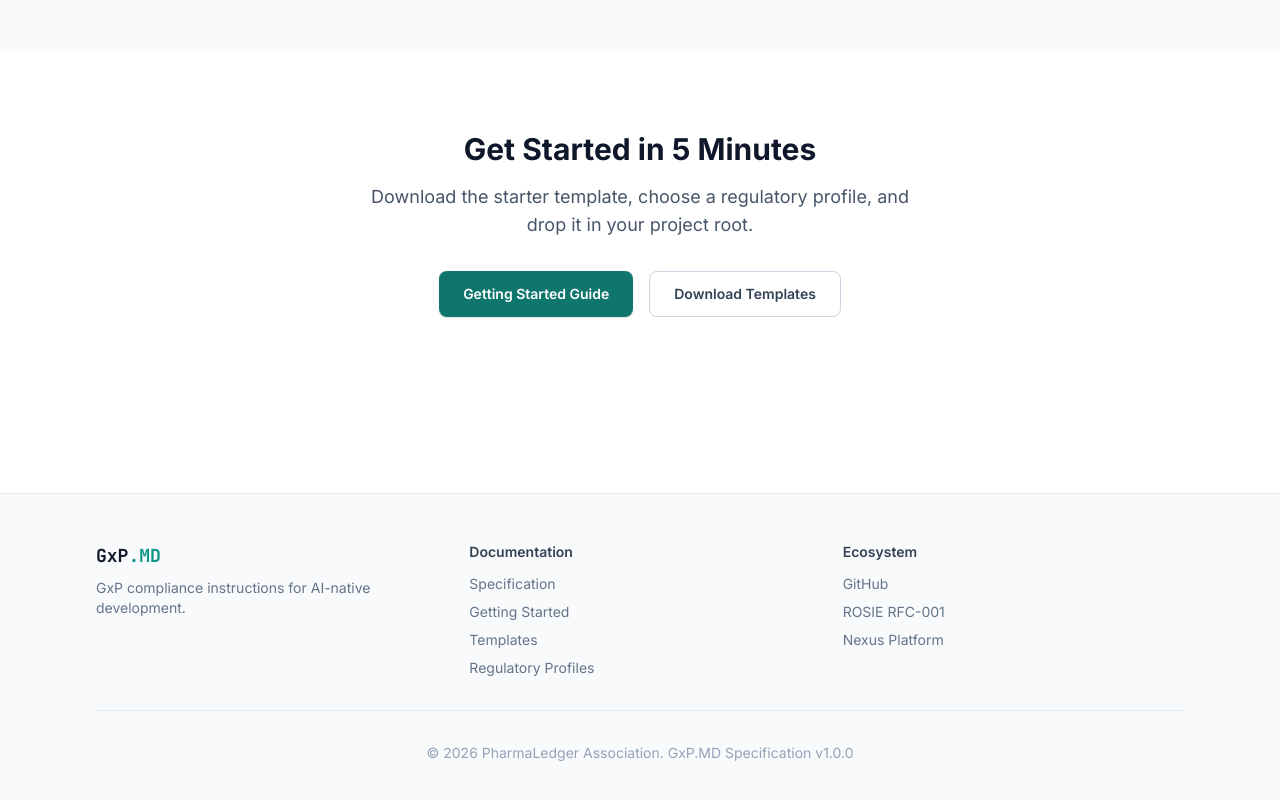
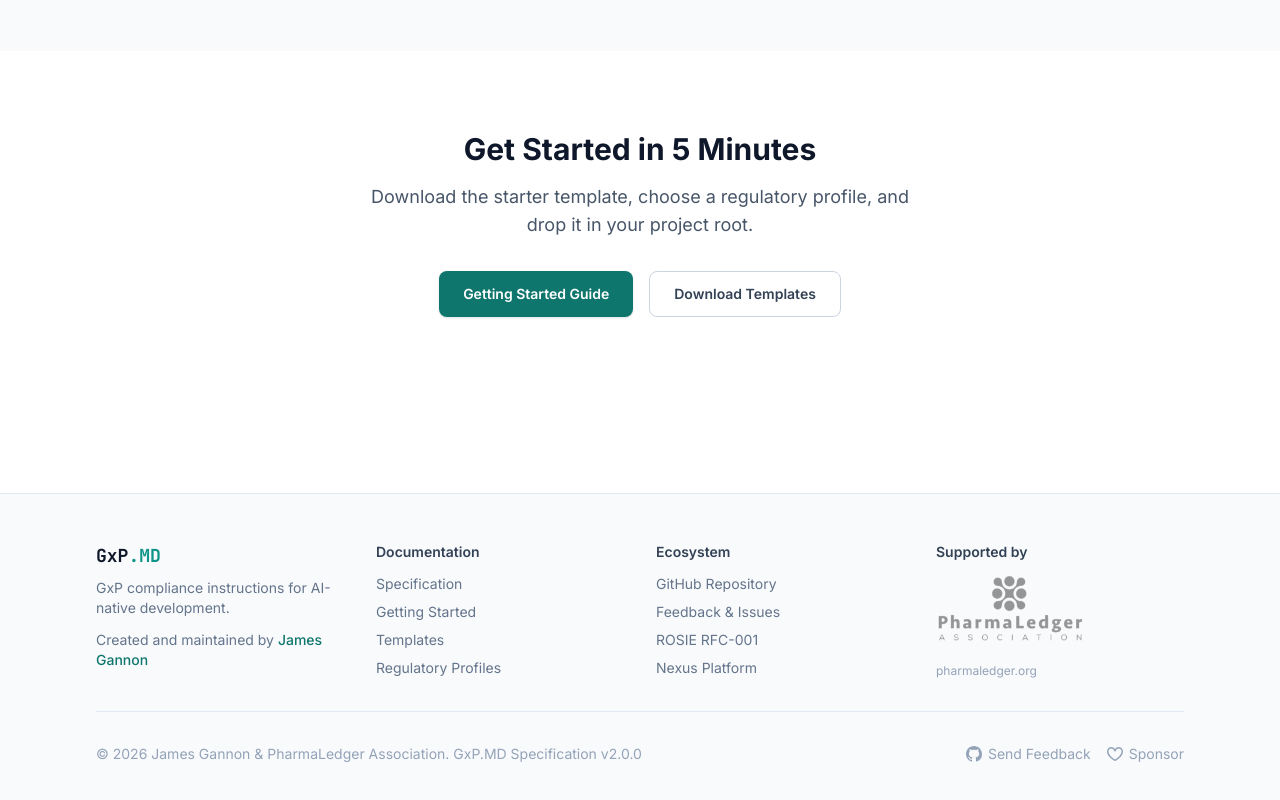
Before and after one commit to PL-James/gxp-md, an Astro site in the folder site/: page / in a window 1280 px wide. Shown: the part 3263-4063 px from the top of the page. Built offline with nearby package versions, Linux system fonts and the light colour scheme; Astro itself is replaced by a stand-in of ours.

Commit message:
feat: update footer with attribution, PharmaLedger logo, feedback, and sponsor links
- Created by James Gannon with link to policywonk.xyz
- Supported by PharmaLedger Association with logo and link
- Feedback via GitHub Issues (Send Feedback link)
- GitHub Sponsors link with heart icon
- Added .github/FUNDING.yml for sponsor button on repo

Co-Authored-By: Claude Opus 4.6 <noreply@anthropic.com>

```diff
--- a/site/src/components/Footer.astro
+++ b/site/src/components/Footer.astro
@@ -4,11 +4,15 @@ const year = new Date().getFullYear();
 
 <footer class="border-t border-slate-200 bg-slate-50 mt-24">
   <div class="max-w-6xl mx-auto px-4 sm:px-6 lg:px-8 py-12">
-    <div class="grid grid-cols-1 md:grid-cols-3 gap-8">
+    <div class="grid grid-cols-1 md:grid-cols-4 gap-8">
       <div>
         <span class="font-mono font-bold text-lg text-slate-900">GxP<span class="text-gxp-600">.MD</span></span>
         <p class="mt-2 text-sm text-slate-500">
           GxP compliance instructions for AI-native development.
+        </p>
+        <p class="mt-3 text-sm text-slate-500">
+          Created and maintained by
+          <a href="https://policywonk.xyz" class="text-gxp-700 hover:text-gxp-800 font-medium transition-colors" target="_blank" rel="noopener noreferrer">James Gannon</a>
         </p>
       </div>
       <div>
@@ -23,16 +27,52 @@ const year = new Date().getFullYear();
       <div>
         <h3 class="font-semibold text-sm text-slate-700 mb-3">Ecosystem</h3>
         <ul class="space-y-2 text-sm">
-          <li><a href="https://github.com/PL-James/gxp-md" class="text-slate-500 hover:text-gxp-700 transition-colors" target="_blank" rel="noopener noreferrer">GitHub</a></li>
+          <li><a href="https://github.com/PL-James/gxp-md" class="text-slate-500 hover:text-gxp-700 transition-colors" target="_blank" rel="noopener noreferrer">GitHub Repository</a></li>
+          <li><a href="https://github.com/PL-James/gxp-md/issues" class="text-slate-500 hover:text-gxp-700 transition-colors" target="_blank" rel="noopener noreferrer">Feedback &amp; Issues</a></li>
           <li><a href="https://github.com/PL-James/ROSIE" class="text-slate-500 hover:text-gxp-700 transition-colors" target="_blank" rel="noopener noreferrer">ROSIE RFC-001</a></li>
           <li><a href="https://github.com/PL-James/nexus" class="text-slate-500 hover:text-gxp-700 transition-colors" target="_blank" rel="noopener noreferrer">Nexus Platform</a></li>
         </ul>
       </div>
+      <div>
+        <h3 class="font-semibold text-sm text-slate-700 mb-3">Supported by</h3>
+        <a href="https://pharmaledger.org" target="_blank" rel="noopener noreferrer" class="inline-block">
+          <img
+            src="/pharmaledger-logo.png"
+            alt="PharmaLedger Association"
+            width="150"
+            height="68"
+            class="brightness-0 opacity-40 hover:opacity-60 transition-opacity"
+          />
+        </a>
+        <p class="mt-3 text-xs text-slate-400">
+          <a href="https://pharmaledger.org" class="hover:text-gxp-700 transition-colors" target="_blank" rel="noopener noreferrer">pharmaledger.org</a>
+        </p>
+      </div>
     </div>
-    <div class="mt-8 pt-8 border-t border-slate-200">
-      <p class="text-sm text-slate-400 text-center">
-        &copy; {year} PharmaLedger Association. GxP.MD Specification v1.0.0
+    <div class="mt-8 pt-8 border-t border-slate-200 flex flex-col sm:flex-row items-center justify-between gap-4">
+      <p class="text-sm text-slate-400">
+        &copy; {year} <a href="https://policywonk.xyz" class="hover:text-slate-600 transition-colors" target="_blank" rel="noopener noreferrer">James Gannon</a> &amp; <a href="https://pharmaledger.org" class="hover:text-slate-600 transition-colors" target="_blank" rel="noopener noreferrer">PharmaLedger Association</a>. GxP.MD Specification v2.0.0
       </p>
+      <div class="flex items-center gap-4">
+        <a
+          href="https://github.com/PL-James/gxp-md/issues/new"
+          class="inline-flex items-center gap-1.5 text-sm text-slate-400 hover:text-gxp-700 transition-colors"
+          target="_blank"
+          rel="noopener noreferrer"
+        >
+          <svg class="w-4 h-4" fill="currentColor" viewBox="0 0 16 16"><path d="M8 0C3.58 0 0 3.58 0 8c0 3.54 2.29 6.53 5.47 7.59.4.07.55-.17.55-.38 0-.19-.01-.82-.01-1.49-2.01.37-2.53-.49-2.69-.94-.09-.23-.48-.94-.82-1.13-.28-.15-.68-.52-.01-.53.63-.01 1.08.58 1.23.82.72 1.21 1.87.87 2.33.66.07-.52.28-.87.51-1.07-1.78-.2-3.64-.89-3.64-3.95 0-.87.31-1.59.82-2.15-.08-.2-.36-1.02.08-2.12 0 0 .67-.21 2.2.82.64-.18 1.32-.27 2-.27.68 0 1.36.09 2 .27 1.53-1.04 2.2-.82 2.2-.82.44 1.1.16 1.92.08 2.12.51.56.82 1.27.82 2.15 0 3.07-1.87 3.75-3.65 3.95.29.25.54.73.54 1.48 0 1.07-.01 1.93-.01 2.2 0 .21.15.46.55.38A8.013 8.013 0 0016 8c0-4.42-3.58-8-8-8z"/></svg>
+          Send Feedback
+        </a>
+        <a
+          href="https://github.com/sponsors/PL-James"
+          class="inline-flex items-center gap-1.5 text-sm text-slate-400 hover:text-pink-600 transition-colors"
+          target="_blank"
+          rel="noopener noreferrer"
+        >
+          <svg class="w-4 h-4" fill="currentColor" viewBox="0 0 16 16"><path fill-rule="evenodd" d="M4.25 2.5c-1.336 0-2.75 1.164-2.75 3 0 2.15 1.58 4.144 3.365 5.682A20.565 20.565 0 008 13.393a20.561 20.561 0 003.135-2.211C12.92 9.644 14.5 7.65 14.5 5.5c0-1.836-1.414-3-2.75-3-1.373 0-2.609.986-3.029 2.456a.75.75 0 01-1.442 0C6.859 3.486 5.623 2.5 4.25 2.5zM8 14.25l-.345.666-.002-.001-.006-.003-.018-.01a7.643 7.643 0 01-.31-.17 22.075 22.075 0 01-3.434-2.414C2.045 10.731 0 8.35 0 5.5 0 2.836 2.086 1 4.25 1 5.797 1 7.153 1.802 8 3.02 8.847 1.802 10.203 1 11.75 1 13.914 1 16 2.836 16 5.5c0 2.85-2.045 5.231-3.885 6.818a22.08 22.08 0 01-3.744 2.584l-.018.01-.006.003h-.002L8 14.25zm0 0l.345.666a.752.752 0 01-.69 0L8 14.25z"/></svg>
+          Sponsor
+        </a>
+      </div>
     </div>
   </div>
 </footer>
```
Also changed, not shown: .github/FUNDING.yml (added), site/public/pharmaledger-logo.png (added).
